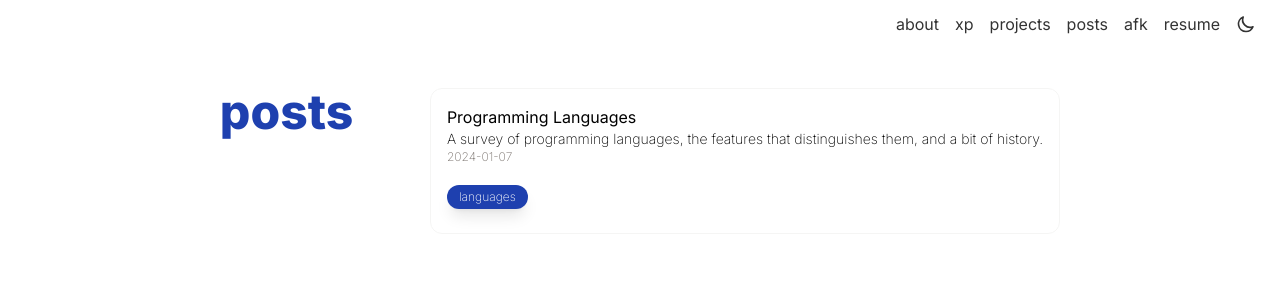
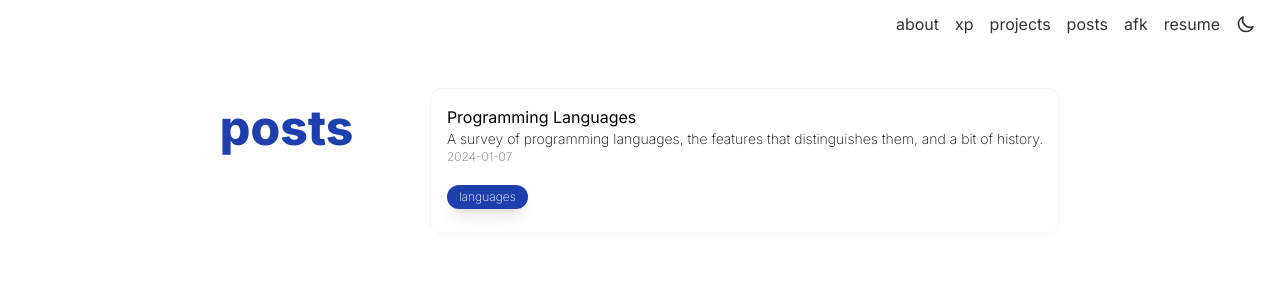
Before and after one commit to petercorrea/petercorrea-v2, a Next.js app: page /posts in a window 1280 px wide. Shown: the top 300 px of the page. Built offline with nearby package versions, Linux system fonts and the light colour scheme.

Commit message:
updated pading

```diff
--- a/components/layouts/TwoCol.tsx
+++ b/components/layouts/TwoCol.tsx
@@ -6,8 +6,8 @@ const TwoCol = ({
   content: React.ReactElement | React.ReactElement[];
 }) => {
   return (
-    <div className=" flex flex-col md:grid md:grid-cols-4 w-full max-w-[1000px] mb-10">
-      <div className="relative md:-top-4 ">{heading}</div>
+    <div className="flex flex-col md:grid md:grid-cols-4 w-full max-w-[1000px] mb-10">
+      <div className="relative">{heading}</div>
 
       <div className="flex flex-col lg:flex-row md:col-span-3">
         <div>{content}</div>
--- a/components/sections/About.tsx
+++ b/components/sections/About.tsx
@@ -1,7 +1,7 @@
 import TwoCol from '../layouts/TwoCol';
 
 const heading = (
-  <h1 className="md:pt-4 text-bauhausRed md:sticky top-0 lowercase mb-4 md:mb-0 min-w-fit h-fit">
+  <h1 className="text-bauhausRed md:sticky top-0 lowercase mb-4 md:mb-0 min-w-fit h-fit">
     about peter
   </h1>
 );
--- a/components/sections/Projects.tsx
+++ b/components/sections/Projects.tsx
@@ -3,7 +3,7 @@ import ProjectCard from '../ProjectCard';
 import TwoCol from '../layouts/TwoCol';
 
 const heading = (
-  <h1 className="md:pt-4 mb-4 md:mb-0 text-bauhausBlue md:sticky top-0 lowercase min-w-fit h-fit">
+  <h1 className="mb-4 md:mb-0 text-bauhausBlue md:sticky top-0 lowercase min-w-fit h-fit">
     Projects
   </h1>
 );
```
